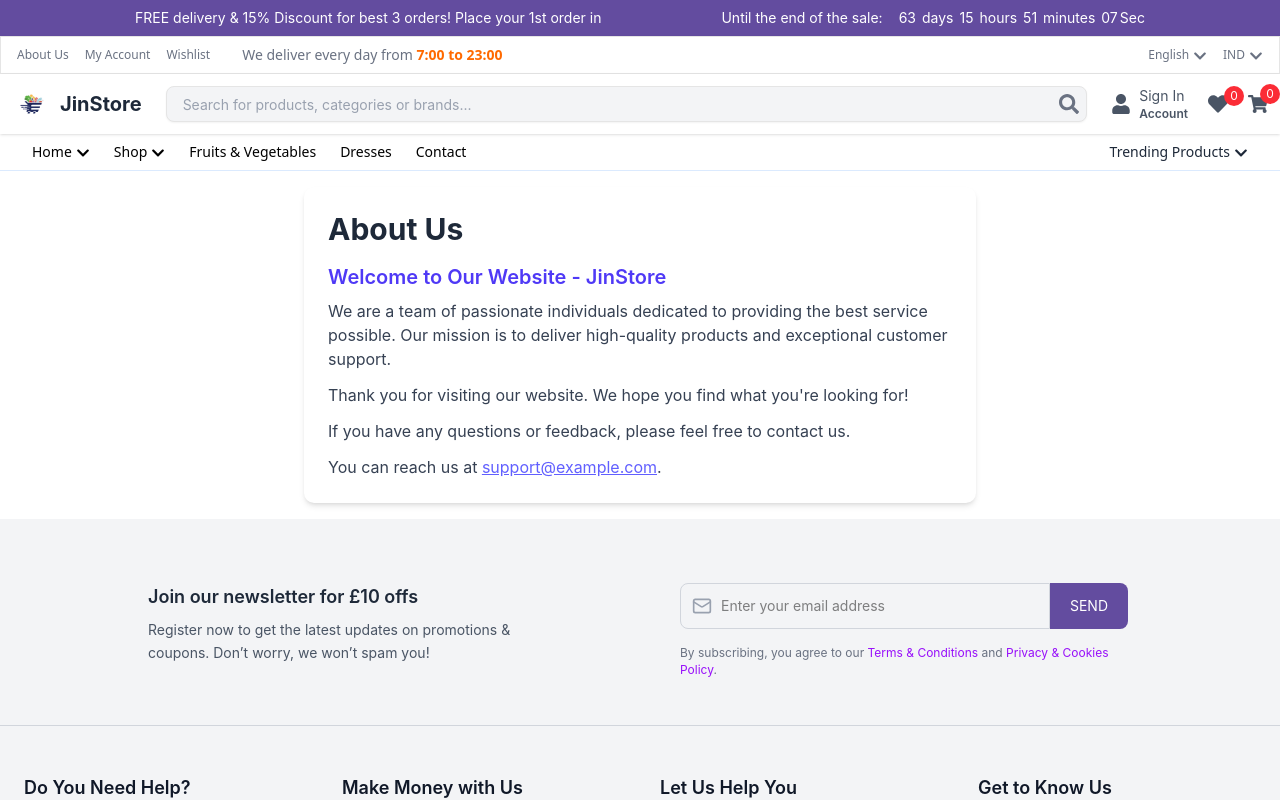
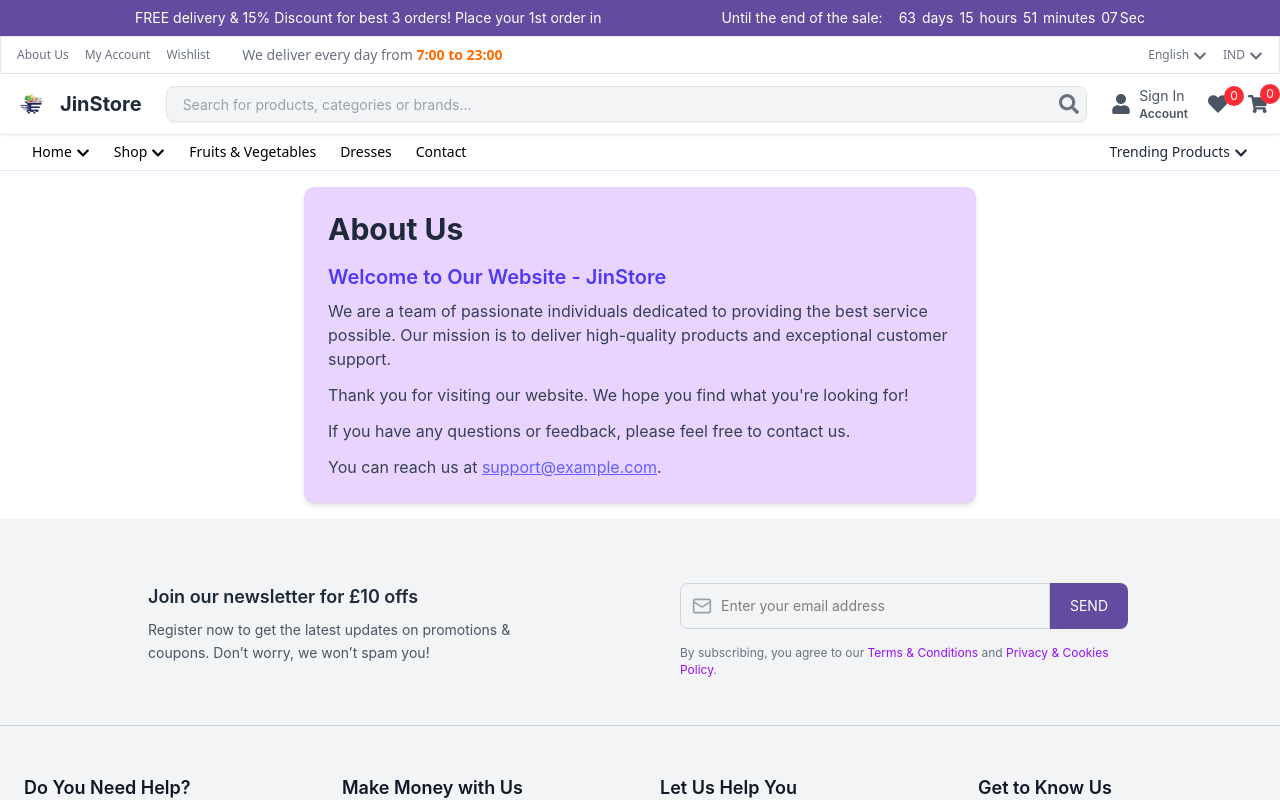
Before and after one commit to veda-sri-varsha/JinStore, a React (Vite) app: page /about in a window 1280 px wide. Shown: the top 800 px of the page. Built offline with nearby package versions, Linux system fonts and the light colour scheme; no server answers.

Commit message:
feat: update AboutUs and Contact components for improved styling and layout

```diff
--- a/src/components/customs/AboutUs.tsx
+++ b/src/components/customs/AboutUs.tsx
@@ -1,6 +1,6 @@
 export function AboutUs() {
   return (
-    <div className="max-w-2xl mx-auto p-6 bg-white rounded-lg shadow-md">
+    <div className="max-w-2xl mx-auto p-6 bg-purple-200 rounded-lg shadow-md">
       <h1 className="text-3xl font-bold mb-4 text-gray-800">About Us</h1>
       <h2 className="text-xl font-semibold mb-2 text-indigo-600">Welcome to Our Website - JinStore</h2>
       <p className="mb-3 text-gray-700">
```
Also changed, not shown: src/components/customs/Contact.tsx (+5 -4 lines).
